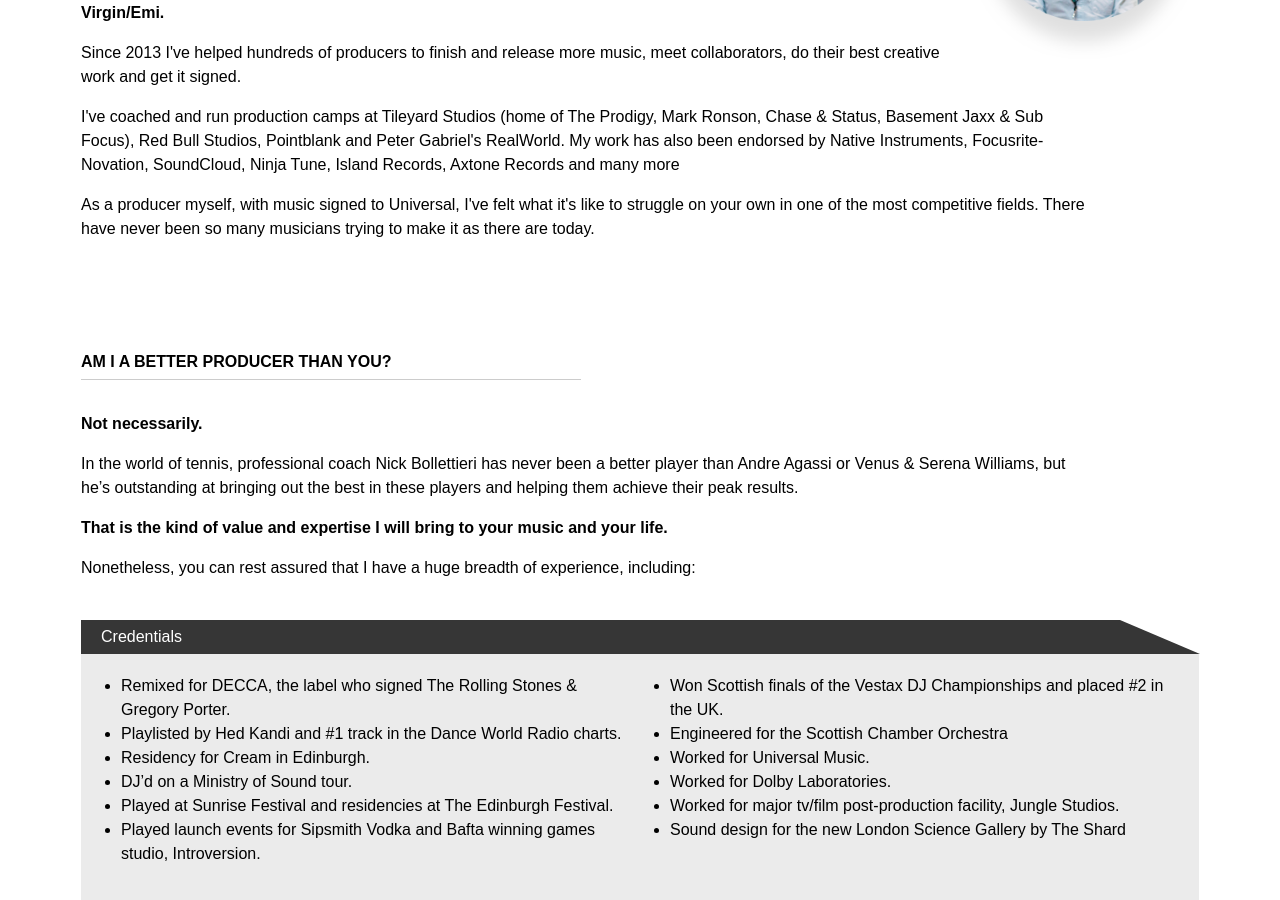
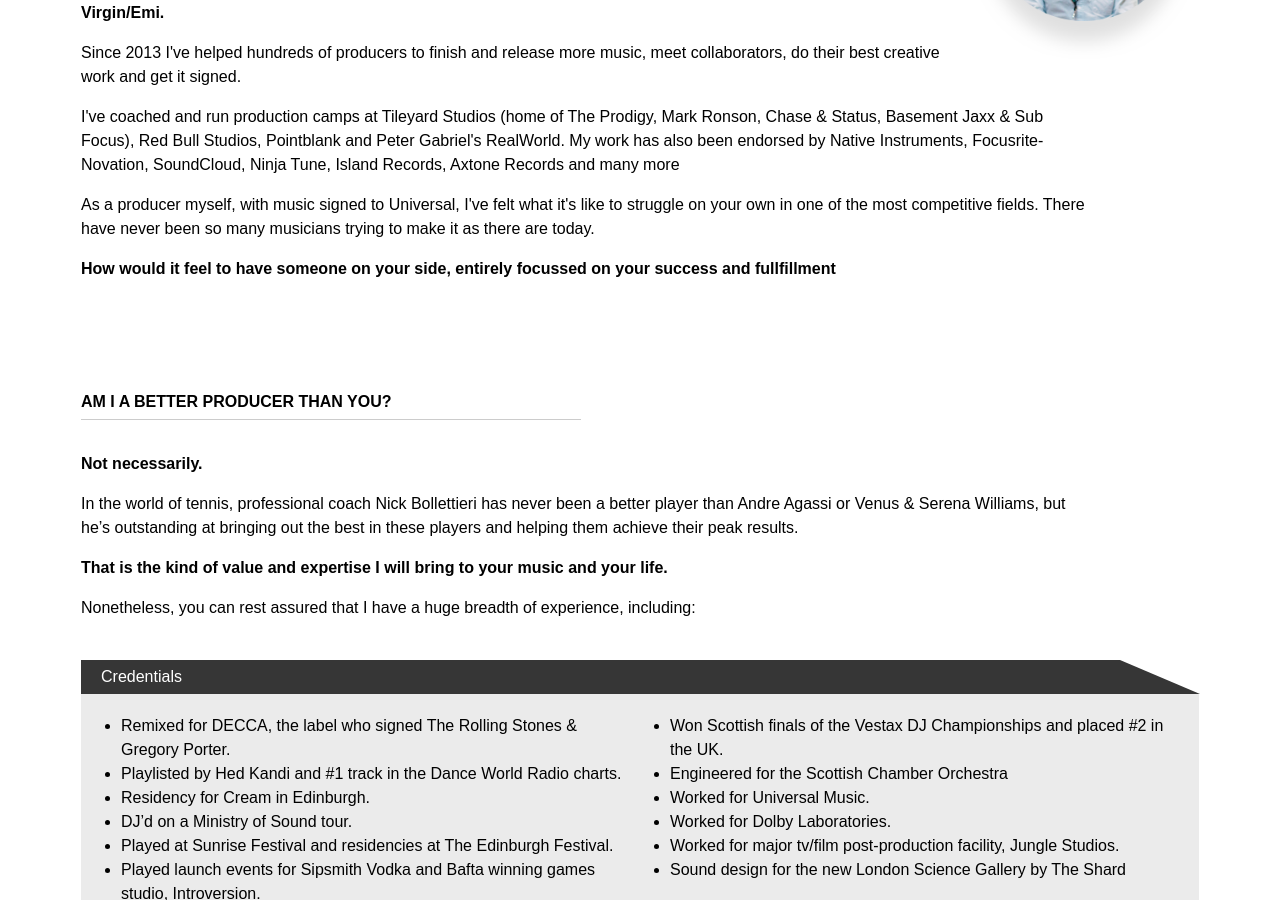
Before and after one commit to mlangsman/Coaching-Site, a Jekyll site: the page built from index.html, in a window 1280 px wide and 900 px high, scrolled down 4626 px. Built offline with Jekyll 4.4.1, drawn with Linux system fonts in a browser that asks for light colours; nearby versions of some CDN libraries.

Commit message:
Fix missing brace

```diff
--- a/index.html
+++ b/index.html
@@ -333,7 +333,7 @@
 
 				<p>As a producer myself, with music signed to Universal, I've felt what it's like to struggle on your own in one of the most competitive fields. There have never been so many musicians trying to make it as there are today. </p>
 
-				<p class="font-weight-bold"><How would it feel to have someone on your side, entirely focussed on your success and fullfillment</p>
+				<p class="font-weight-bold">How would it feel to have someone on your side, entirely focussed on your success and fullfillment</p>
 			</div>
 		</div>
 
```
